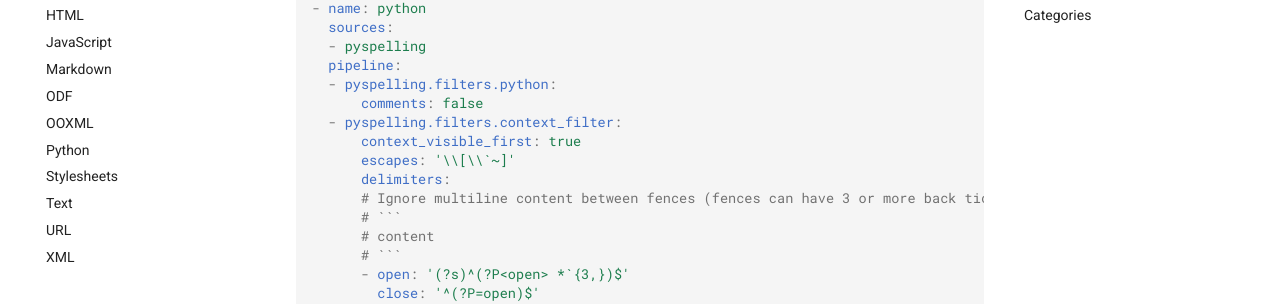
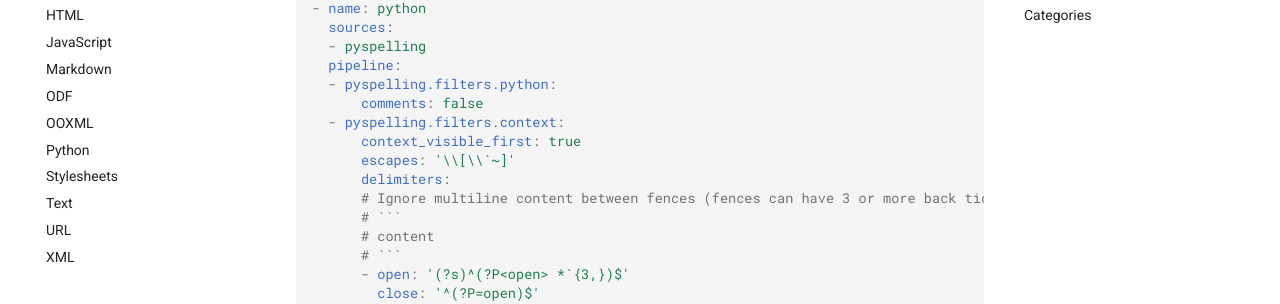
Before and after one commit to facelessuser/pyspelling, an MkDocs documentation site: the page built from docs/src/markdown/filters/context.md, in a window 1280 px wide and 900 px high, scrolled down 703 px. Shown: the part 147-451 px from the top of the window. Built offline with MkDocs 1.6.1 and Material for MkDocs 9.7.7, drawn with Linux system fonts in a browser that asks for light colours; comment, search, counter and statistics services are not loaded.

Commit message:
Fix example context filter name (#157)

```diff
--- a/docs/src/markdown/filters/context.md
+++ b/docs/src/markdown/filters/context.md
@@ -29,7 +29,7 @@ matrix:
   pipeline:
   - pyspelling.filters.python:
       comments: false
-  - pyspelling.filters.context_filter:
+  - pyspelling.filters.context:
       context_visible_first: true
       escapes: '\\[\\`~]'
       delimiters:
```
